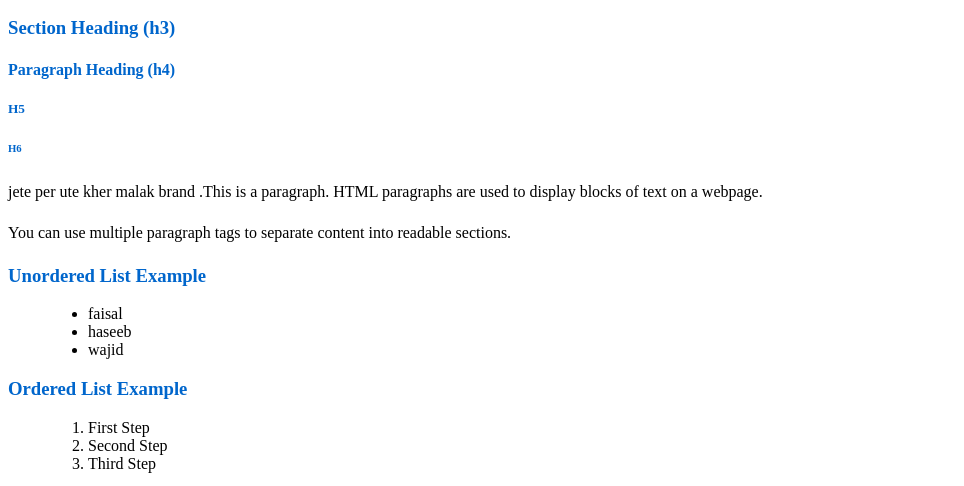
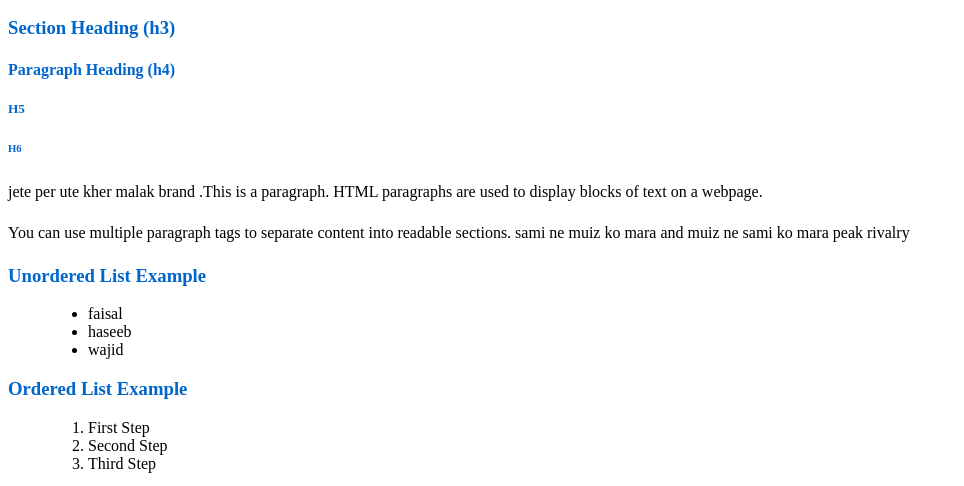
Before and after one commit to huxaifaxahid07-arch/ass, a plain HTML site: page index.html in a window 1280 px wide. Shown: the part 96-582 px from the top of the page, without its empty margins (0-964 px from the left). Drawn offline with Linux system fonts and the light colour scheme.

Commit message:
Third commit successful

```diff
--- a/index.html
+++ b/index.html
@@ -16,7 +16,8 @@
     <h6>H6</h6>
 
     <p> jete per ute kher malak brand .This is a paragraph. HTML paragraphs are used to display blocks of text on a webpage.</p>
-    <p>You can use multiple paragraph tags to separate content into readable sections.</p>
+    <p>You can use multiple paragraph tags to separate content into readable sections.
+sami ne muiz ko mara and muiz ne sami ko mara peak rivalry</p>
     <h3>Unordered List Example</h3>
 
     <ul>
```
